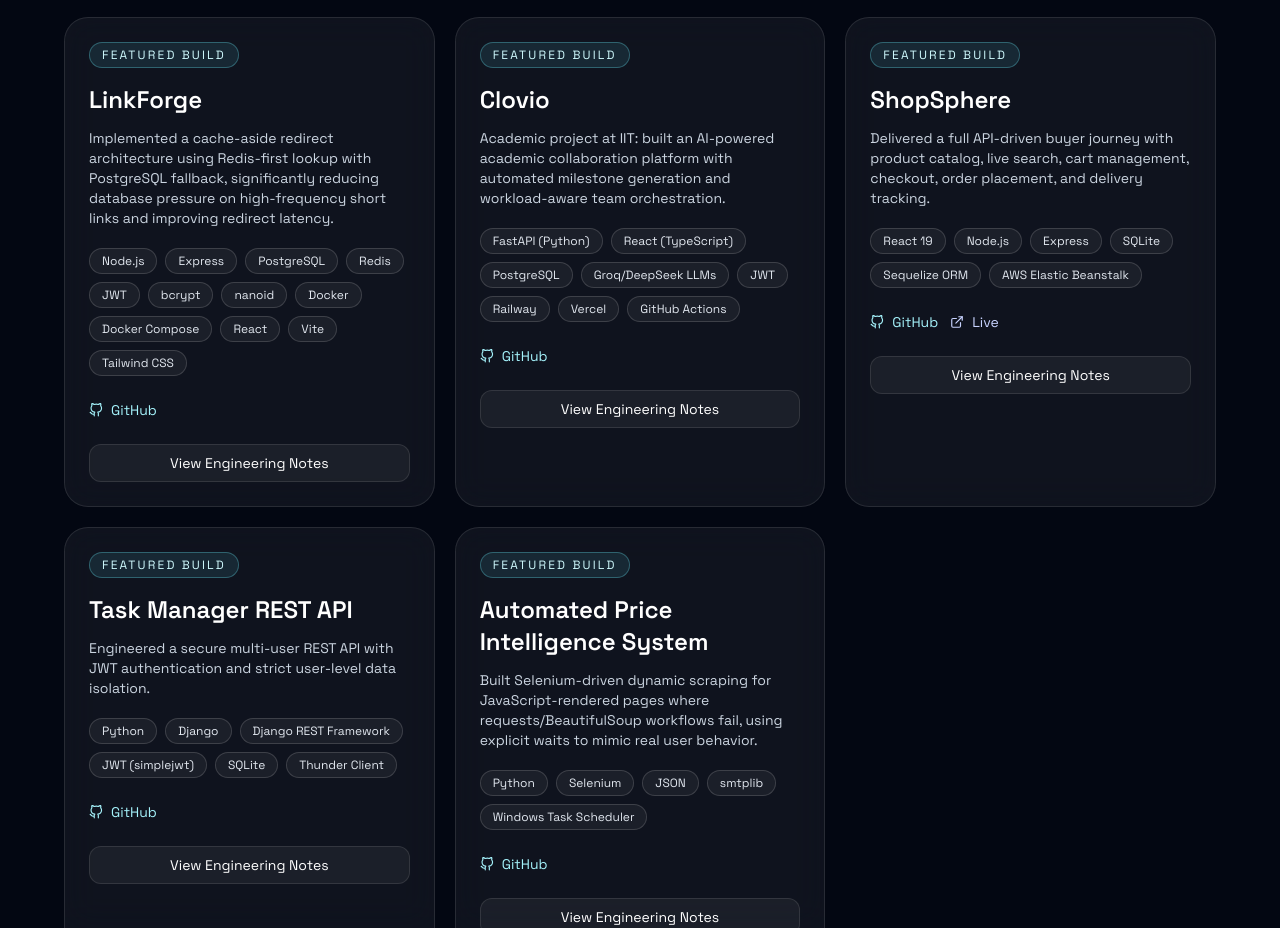
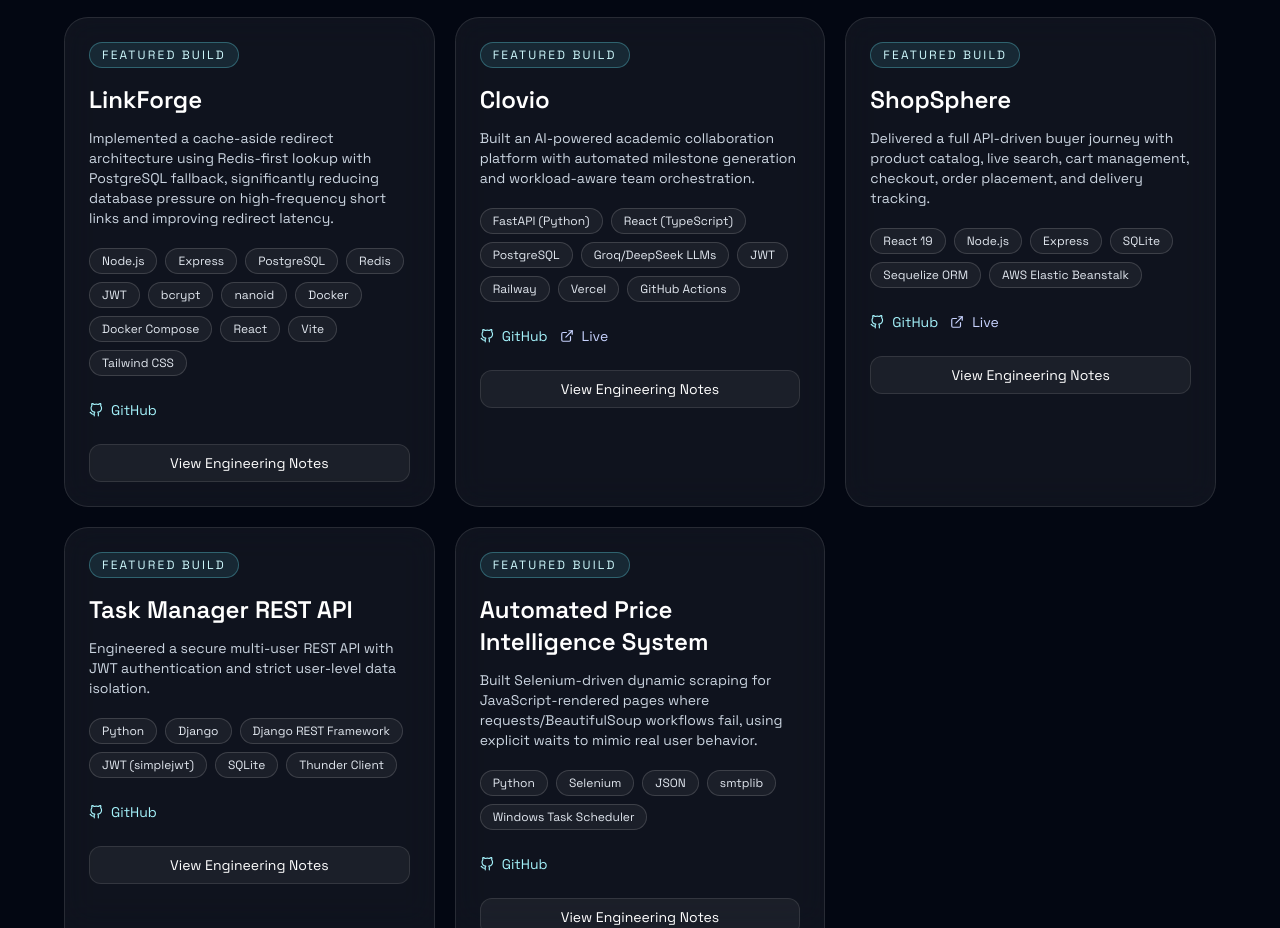
Before and after one commit to Rimaz17/cv, a React (Vite) app: page / in a window 1280 px wide. Shown: the part 1820-2748 px from the top of the page. Built offline with nearby package versions, Linux system fonts and the light colour scheme.

Commit message:
update live link

```diff
--- a/src/data/portfolioData.js
+++ b/src/data/portfolioData.js
@@ -58,14 +58,14 @@
       'GitHub Actions',
     ],
     impact:
-      'Academic project at IIT: built an AI-powered academic collaboration platform with automated milestone generation and workload-aware team orchestration.',
+      'Built an AI-powered academic collaboration platform with automated milestone generation and workload-aware team orchestration.',
     highlights: [
       'Implemented an AI milestone engine that decomposes project descriptions into structured milestones, effort points, and suggested timelines.',
       'Built smart task assignment that matches tasks by skills and workload, including fairness quantification using a Gini Coefficient score.',
       'Set up CI/CD with backend deployment on Railway, frontend deployment on Vercel, and GitHub Actions-driven automation.',
     ],
     github: 'https://github.com/SDGP-Clovio/clovio-platform.git',
-    live: '',
+    live: 'https://www.clovio.app/',
   },
   {
     title: 'ShopSphere',
```
